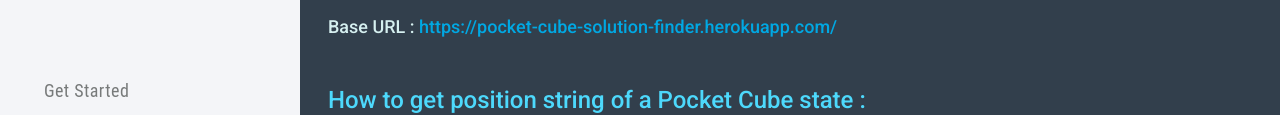
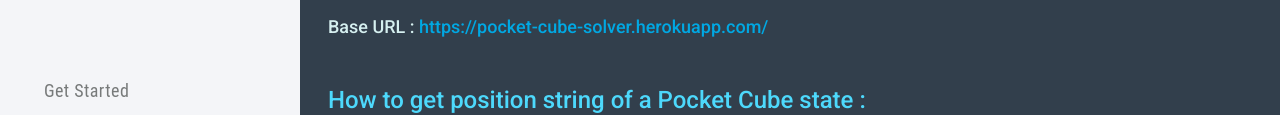
Before and after one commit to pavan-k-teja/pocket-cube-solver, a website: page homepage.html in a window 1280 px wide. Shown: the part 210-325 px from the top of the page. Drawn offline with nearby package versions, Linux system fonts and the light colour scheme.

Commit message:
updated url

```diff
--- a/homepage.html
+++ b/homepage.html
@@ -81,8 +81,8 @@
                     or get a random optimal solution for a given position string of Pocket Cube.
                 </p>
                 <p>
-                    Base URL : <a href="https://pocket-cube-solution-finder.herokuapp.com/" target="_blank">
-                        https://pocket-cube-solution-finder.herokuapp.com/ </a>
+                    Base URL : <a href="https://pocket-cube-solver.herokuapp.com/" target="_blank">
+                        https://pocket-cube-solver.herokuapp.com/ </a>
                     <br><br>
                 </p>
 
@@ -140,7 +140,7 @@
                     To get all solutions you need to make a GET call to the following url :<br>
                     <code class="highlighted">${baseURL}/:position/all</code>
                     (<a
-                    href="https://pocket-cube-solution-finder.herokuapp.com/YWYBORGRYBOGWWROYBROGBGW/all" target="_blank"> Test Query </a>)
+                    href="https://pocket-cube-solver.herokuapp.com/YWYBORGRYBOGWWROYBROGBGW/all" target="_blank"> Test Query </a>)
                 </p>
                 <h3 style="font-size: 20px">QUERY PARAMETERS</h3>
                 <table>
@@ -220,7 +220,7 @@
                     To get a random optimal solution, you need to make a GET call to the following url :<br>
                     <code class="highlighted">${baseURL}/:position/random</code>
                     (<a
-                    href="https://pocket-cube-solution-finder.herokuapp.com/YWYBORGRYBOGWWROYBROGBGW/random" target="_blank"> Test Query </a>)
+                    href="https://pocket-cube-solver.herokuapp.com/YWYBORGRYBOGWWROYBROGBGW/random" target="_blank"> Test Query </a>)
                 </p>
                 <h3 style="font-size: 20px">QUERY PARAMETERS</h3>
                 <table>
```
Also changed, not shown: README.md.
